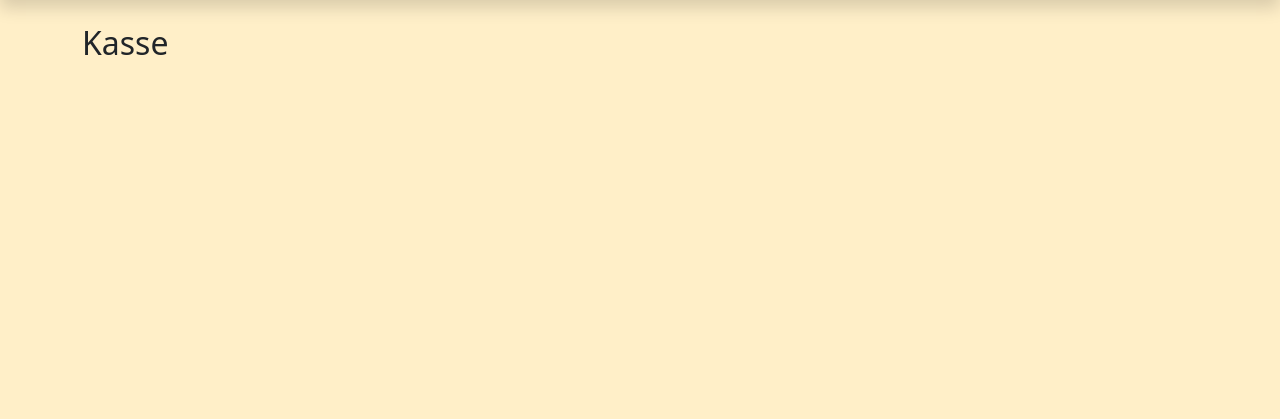
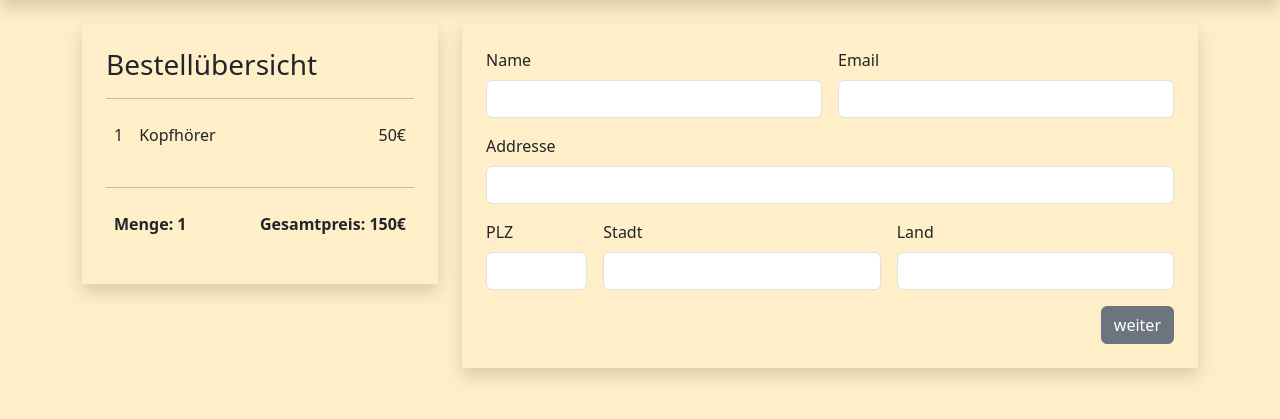
Before and after one commit to Michelle-bit-web/techmax, a Django app: page /kasse/ in a window 1280 px wide. Shown: the part 93-512 px from the top of the page. Run offline with Django 5.2, Linux system fonts and the light colour scheme.

Commit message:
payment page build

```diff
--- a/shop/templates/shop/kasse.html
+++ b/shop/templates/shop/kasse.html
@@ -1,5 +1,53 @@
-{% extends 'shop/index.html' %}
-
-{% block content %}
-<h2>Kasse</h2>
+{% extends 'shop/index.html' %} {% block content %}
+<div class="row mt-4">
+  <div class="col-4">
+    <div class="shadow p-4">
+      <h3>Bestellübersicht</h3>
+      <hr />
+      <div class="d-flex">
+        <p class="p-2">1</p>
+        <p class="me-auto p-2">Kopfhörer</p>
+        <p class="p-2">50€</p>
+      </div>
+      <hr />
+      <div class="d-flex">
+        <p class="me-auto p-2 fw-bold">Menge: 1</p>
+        <p class="p-2 fw-bold">Gesamtpreis: 150€</p>
+      </div>
+    </div>
+  </div>
+  <div class="col-8">
+    <div class="shadow p-4">
+      <form class="row g-3">
+        <div class="col-md-6">
+          <label for="inputName" class="form-label">Name</label>
+          <input type="text" class="form-control" id="inputName" />
+        </div>
+        <div class="col-md-6">
+          <label for="inputEmail" class="form-label">Email</label>
+          <input type="email" class="form-control" id="inputEmail" />
+        </div>
+        <div class="col-12">
+          <label for="inputAddresse" class="form-label">Addresse</label>
+          <input type="text" class="form-control" id="inputAddresse" />
+        </div>
+        <div class="col-md-2">
+          <label for="inputPlz" class="form-label">PLZ</label>
+          <input type="text" class="form-control" id="inputPlz" />
+        </div>
+        <div class="col-md-5">
+          <label for="inputStadt" class="form-label">Stadt</label>
+          <input type="text" class="form-control" id="inputStadt" />
+        </div>
+        <div class="col-md-5">
+           <label for="inputLand" class="form-label">Land</label>
+          <input type="text" class="form-control" id="inputLand" />
+        </div>
+        <div class="col-12  d-flex justify-content-end">
+          <button type="submit" id="formular-btn" class="btn btn-secondary">weiter</button>
+        </div>
+      </form>
+    </div>
+  </div>
+</div>
 {% endblock content %}
```
